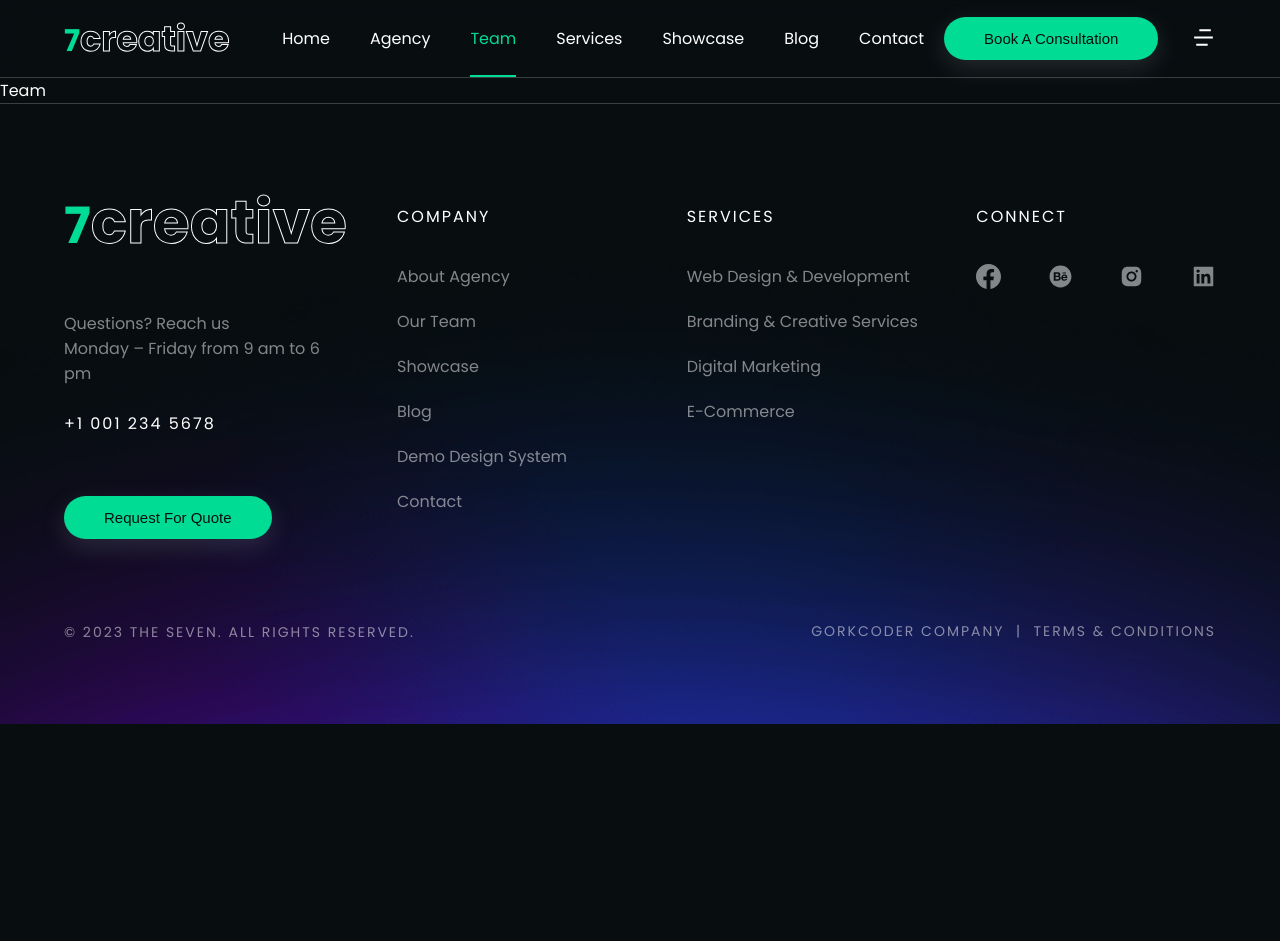
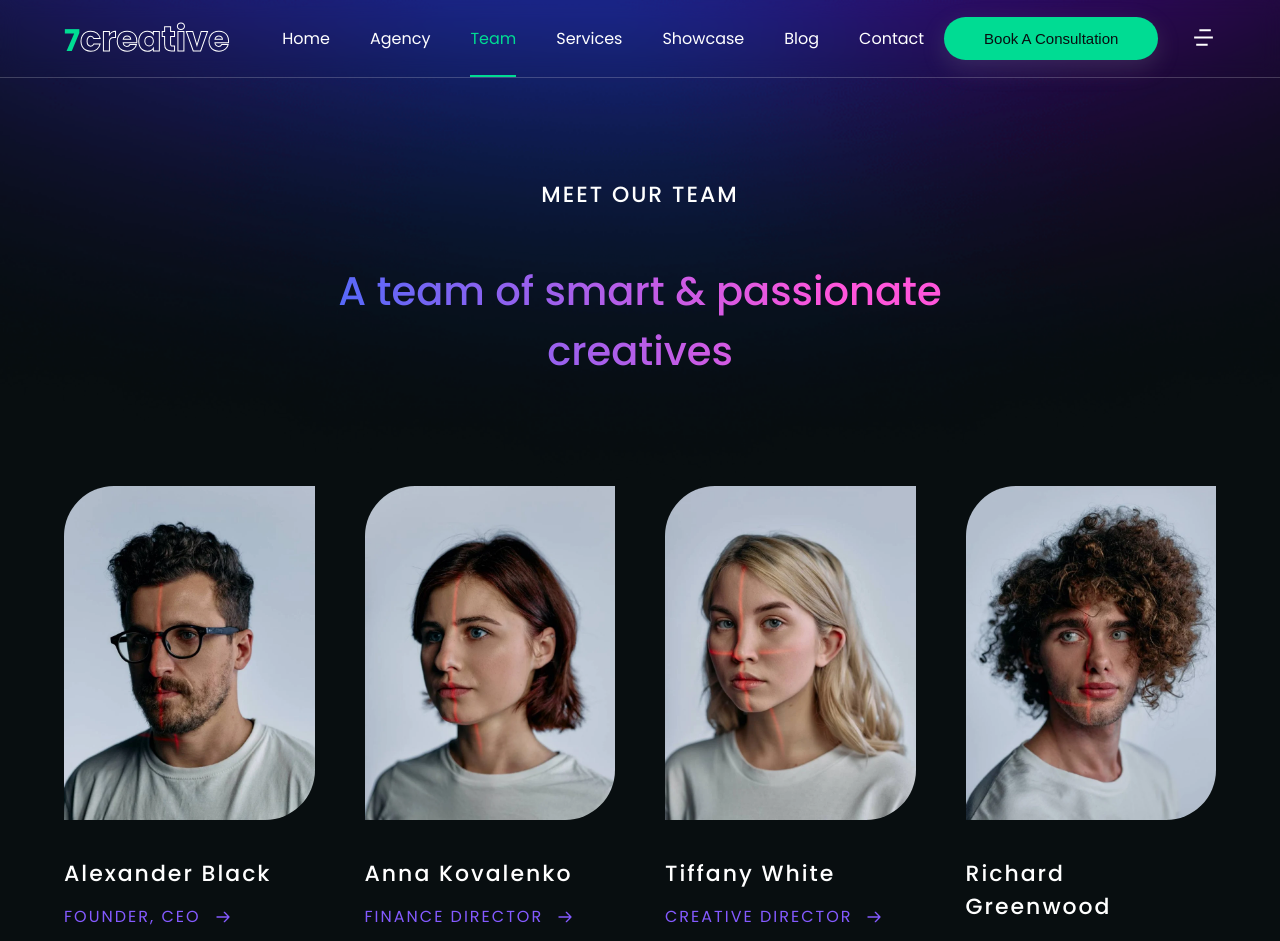
Before and after one commit to mehmetenfa/creative-agency, a Next.js app: page /team in a window 1280 px wide. Shown: the top 941 px of the page. Before the commit the page ends 800 px from the top, so only its background shows below. Built offline with nearby package versions, Linux system fonts and the light colour scheme.

Commit message:
teamPage completed

```diff
--- a/sections/Team.js
+++ b/sections/Team.js
@@ -1,8 +1,27 @@
 import React from 'react'
+import { teamdata } from '@/assets/data/dummydata'
+import { Card } from '@/components/common/Card'
+import { Title, TitleSm } from '@/components/common/Title'
+import team from '@/pages/team'
 
 const Team = () => {
   return (
-    <div>Team</div>
+    <>
+      <section className='agency bg-top'>
+        <div className='container'>
+          <div className='heading-title'>
+            <TitleSm title='MEET OUR TEAM' /> <br />
+            <br />
+            <Title title='A team of smart & passionate creatives' className='title-bg' />
+          </div>
+          <div className='grid-4 py'>
+            {teamdata.map((item) => (
+              <Card data={item} key={item.id} caption={item.post} />
+            ))}
+          </div>
+        </div>
+      </section>
+    </>
   )
 }
 
```
